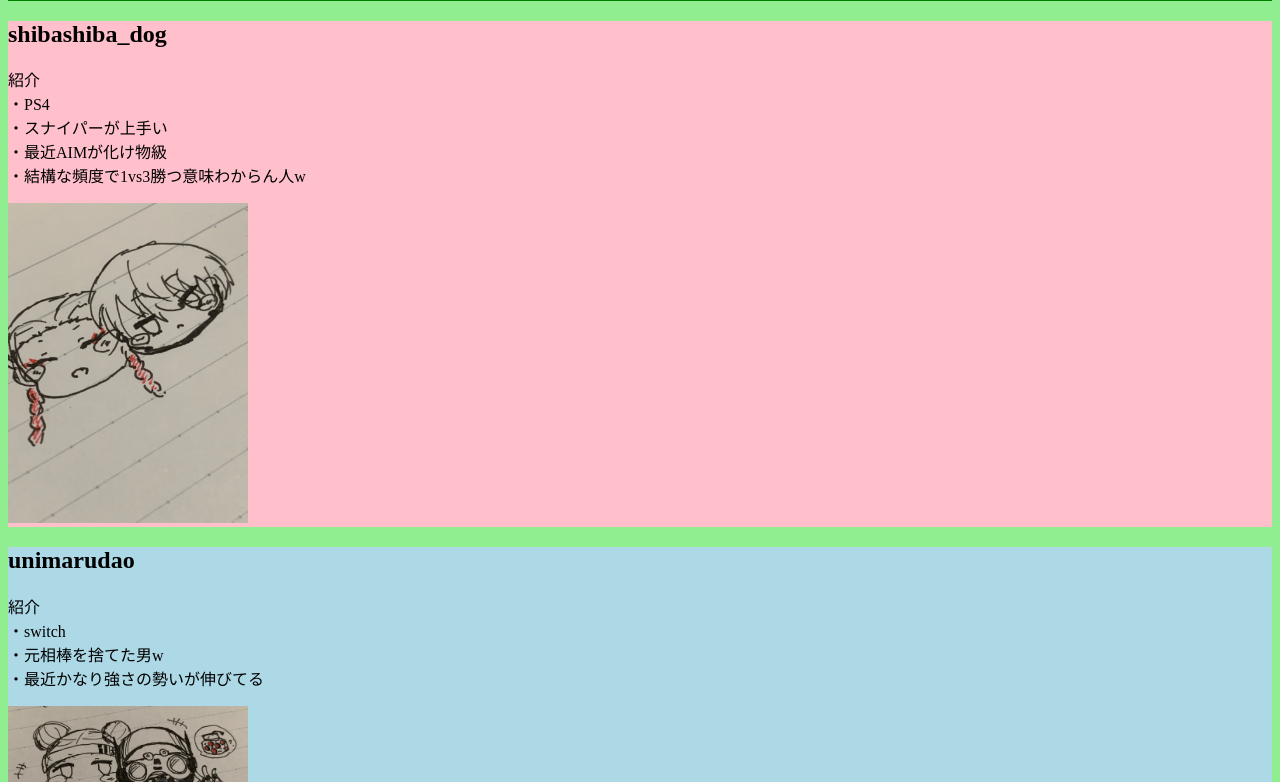
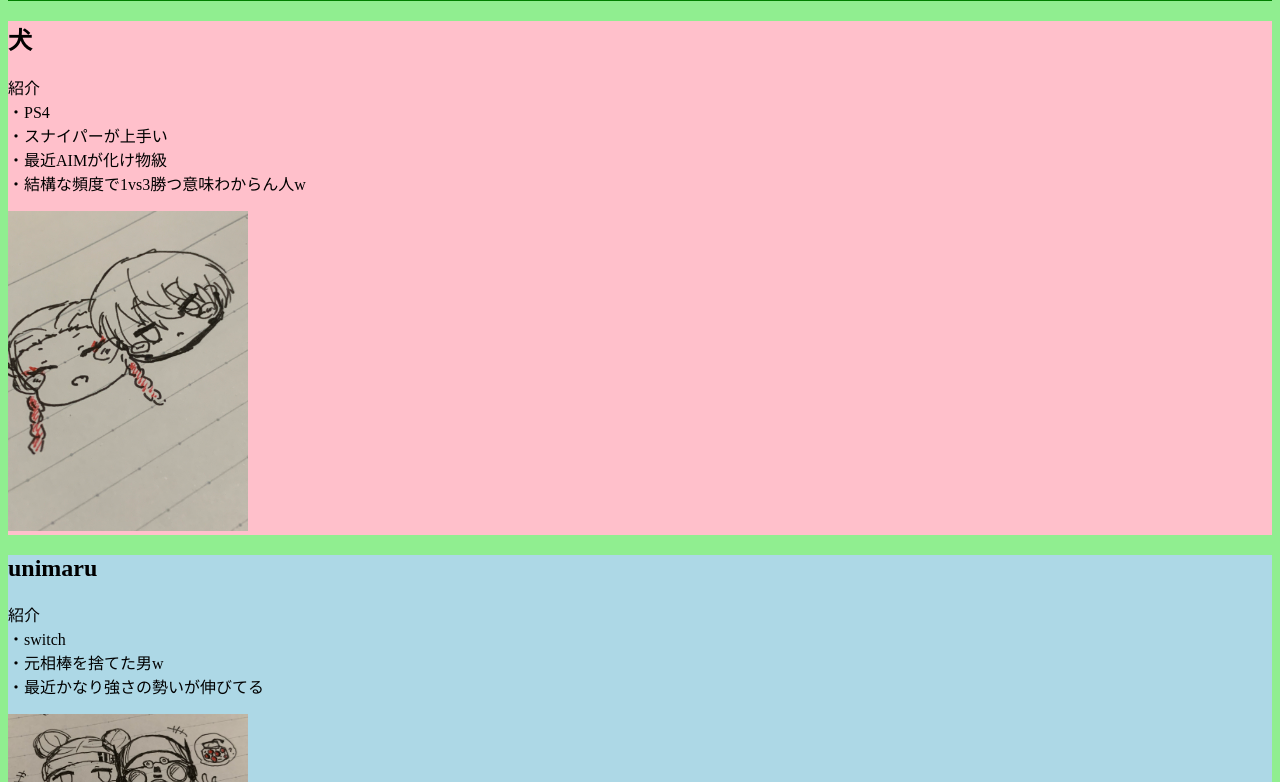
Before and after one commit to Tippi7/Tippi7.github.io, a plain HTML site: page index.html in a window 1280 px wide. Shown: the part 719-1501 px from the top of the page. Drawn offline with Linux system fonts and the light colour scheme.

Commit message:
Update index.html

```diff
--- a/index.html
+++ b/index.html
@@ -20,12 +20,12 @@
 <p><img src="wattoson.png" width="240"></p>
     </div>
     <div class="i">
-    <h2 class="c">shibashiba_dog</h2>
+    <h2 class="c">犬</h2>
     <p class="f">紹介<br>・PS4<br>・スナイパーが上手い<br>・最近AIMが化け物級<br>・結構な頻度で1vs3勝つ意味わからん人w</p>
     <p class="d"><img src="val.png" width="240"></p>
     </div>
     <div class="j">
-    <h2 class="k">unimarudao</h2>
+    <h2 class="k">unimaru</h2>
     <p class="l">紹介<br>・switch<br>・元相棒を捨てた男w<br>・最近かなり強さの勢いが伸びてる</p>
         <p class="m"><img src="ocotn.png" width="240"></p>
     </div>
```
